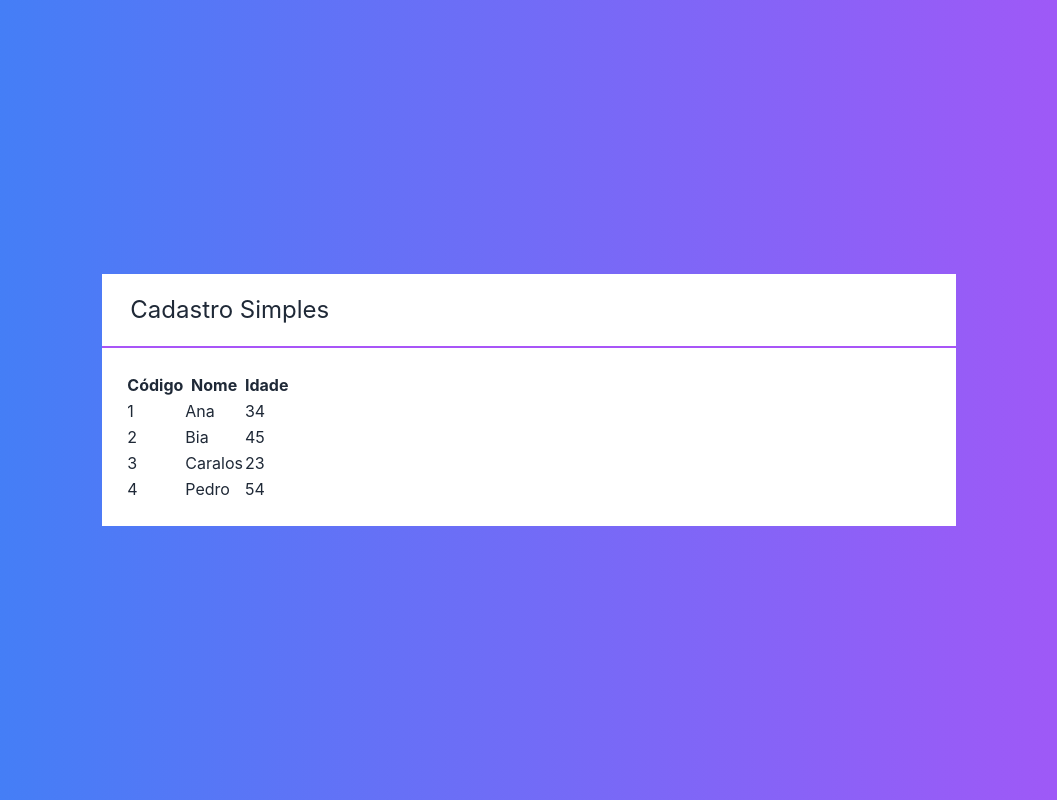
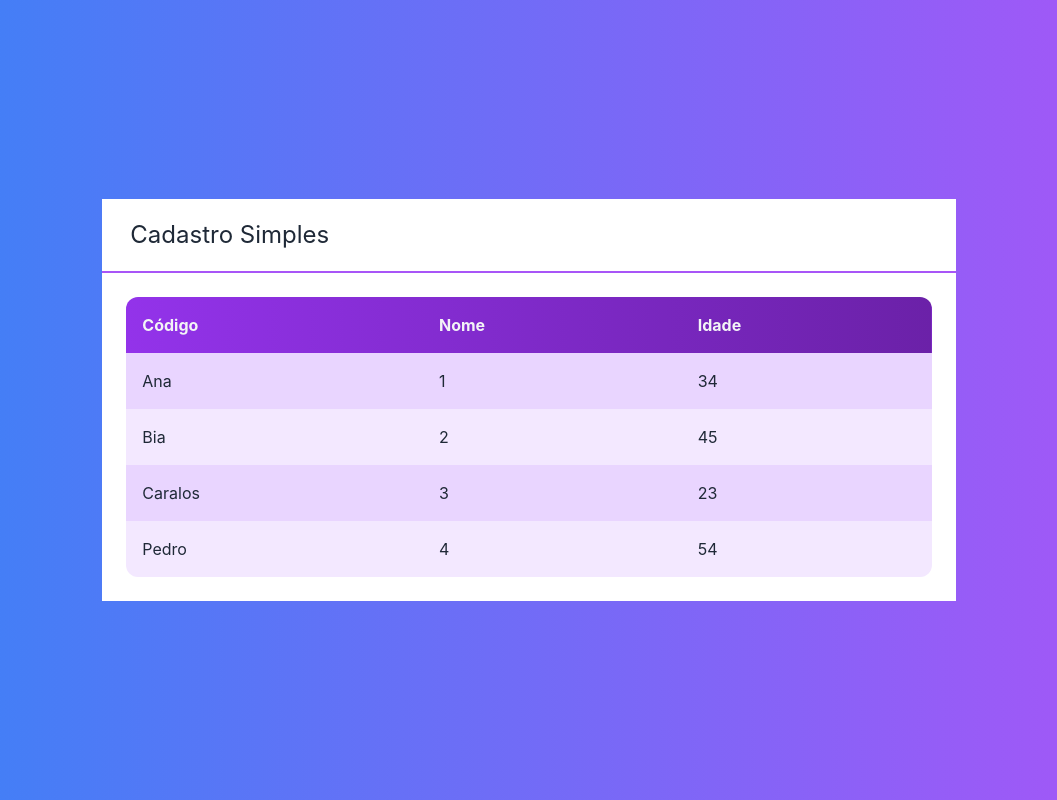
Before and after one commit to Guilherme-Zobel/next-crud, a Next.js app: page / in a window 1280 px wide. Shown: the whole page, without its empty margins (111-1168 px from the left). Built offline with nearby package versions, Linux system fonts and the light colour scheme.

Commit message:
Feat: component Table #02

```diff
--- a/src/components/Table.tsx
+++ b/src/components/Table.tsx
@@ -9,9 +9,9 @@
   function rederHead() {
     return (
       <tr>
-        <th>Código</th>
-        <th>Nome</th>
-        <th>Idade</th>
+        <th className="p-4 text-left">Código</th>
+        <th className="p-4 text-left">Nome</th>
+        <th className="p-4 text-left">Idade</th>
       </tr>
     )
   }
@@ -19,18 +19,22 @@
   function renderData() {
     return props.clients?.map((client, i) => {
       return (
-        <tr key={client.id}>
-          <td>{client.id}</td>
-          <td>{client.nome}</td>
-          <td>{client.idade}</td>
+        <tr key={client.id}
+          className={`${i % 2 === 0 ? 'bg-purple-200' :  'bg-purple-100'}`}>
+          <td className="p-4 text-left">{client.nome}</td>
+          <td className="p-4 text-left">{client.id}</td>
+          <td className="p-4 text-left">{client.idade}</td>
         </tr>
       )
     })
   }
 
   return (
-    <table>
-      <thead>
+    <table className="w-full overflow-hidden rounded-xl">
+      <thead className={`
+        text-gray-100
+        bg-gradient-to-r from-purple-600 to-purple-800
+      `}>
         { rederHead() }
       </thead>
       <tbody>
```
